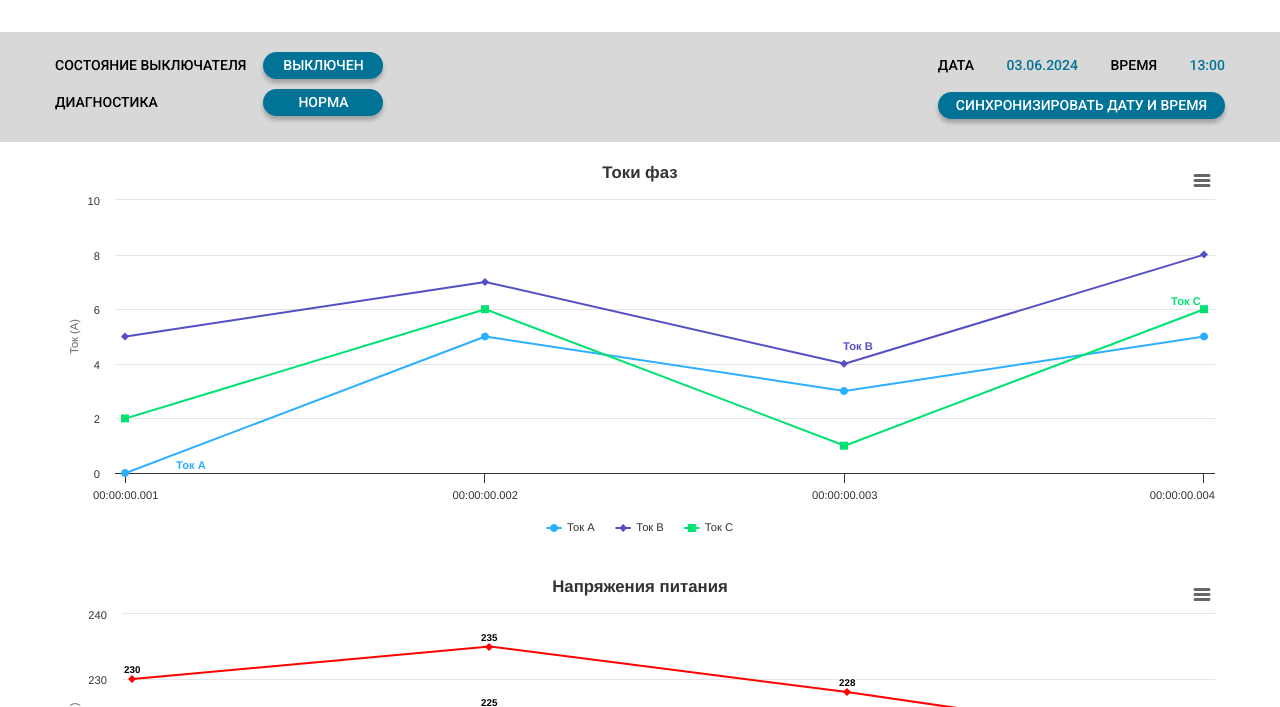
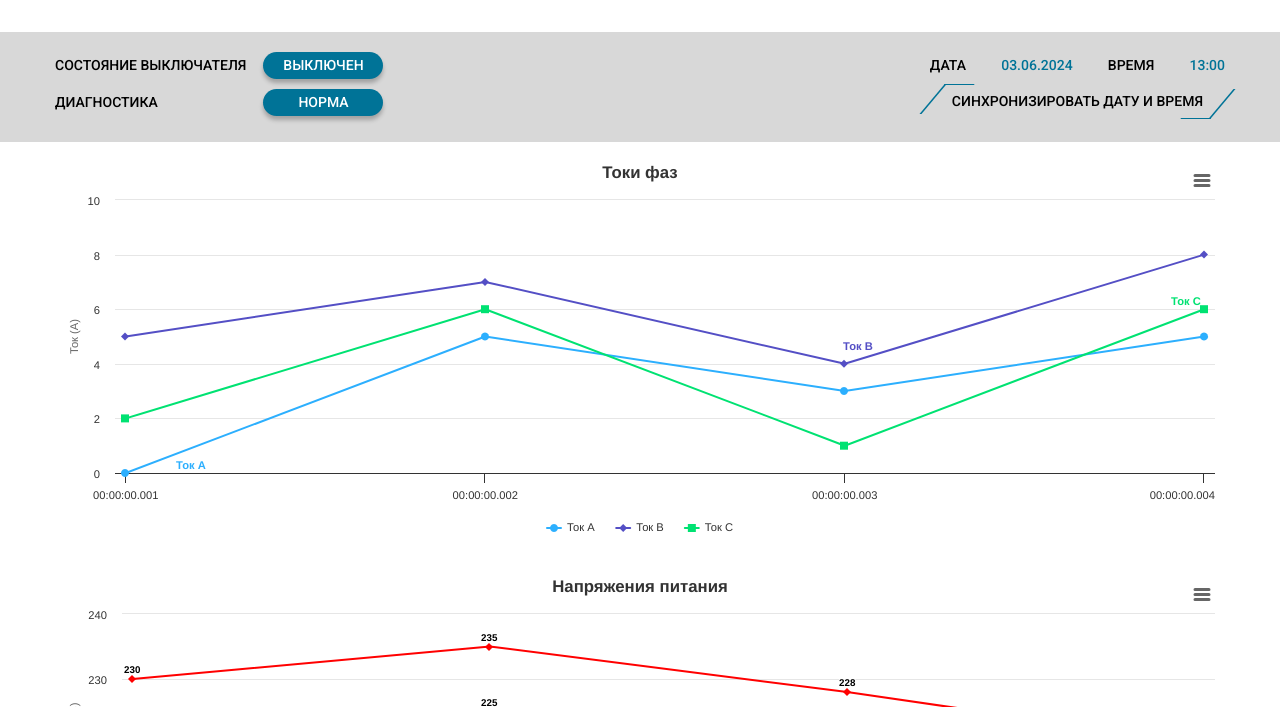
Before and after one commit to Ridikylys/BUVV, a plain HTML site: page index.html in a window 1280 px wide. Shown: the part 93-800 px from the top of the page. Drawn offline with Linux system fonts and the light colour scheme; no server answers; files whose address does not match are found by name.

Commit message:
add new btn

```diff
--- a/#source/scss/style.scss
+++ b/#source/scss/style.scss
@@ -233,7 +233,8 @@ body {
 
 	&__column {
 		display: flex;
-		flex-direction: column;
+    	flex-direction: column;
+    	justify-content: space-between;
 		@media (max-width: 714px) {
 		display: flex;
     	flex-direction: column;
@@ -373,8 +374,92 @@ body {
 	}
 
 }
+.button {
+    //margin: 20px;
+    float: left;
+    position: relative;
+    //font-family: arial;
+    text-transform: uppercase;
+    color: #000000;
+    cursor: pointer;
 
 
+    .label{
+      padding: 10px;
+      display: inline-block;
+    }
+	&.v8{
+
+		&:hover{
+		  .icon{
+			transform: scale(1.1) skew(-40deg, 0deg);
+
+			&:before, &:after{
+			  width: 100%;
+			}
+
+			span {
+			  &:before, &:after {
+				height: 100%;
+			  }
+			}
+		  }
+		}
+
+		.label{
+		  padding: 10px 22px;
+		}
+
+		.icon{
+		  display: block;
+		  position: absolute;
+		  top: 0;
+		  left: 0;
+		  width: 100%;
+		  height: 100%;
+		  transform: skew(-40deg, 0deg);
+		  transition: all 0.5s;
+
+		  &:before, &:after{
+			content: '';
+			height: 1px;
+			width: 30px;
+			position: absolute;
+			display: block;
+			background: #007397;
+			transition: width 0.5s;
+		  }
+		  &:before{
+			left: 0;
+			top: 0;
+		  }
+		  &:after{
+			right: 0;
+			bottom: 0;
+		  }
+		  span{
+
+			&:before, &:after{
+			  content: '';
+			  background: #007397;
+			  position: absolute;
+			  display: block;
+			  width: 2px;
+			  height: 30px;
+			  transition: height 0.5s;
+			}
+			&:before{
+			  left: 0;
+			  top: 0;
+			}
+			&:after{
+			  right: 0;
+			  bottom: 0;
+			}
+		  }
+		}
+	}
+}
 
 /************************************************************
                		 MAIN-BLOCK
--- a/css/pre-style.css
+++ b/css/pre-style.css
@@ -379,6 +379,9 @@ body {
   -webkit-box-direction: normal;
       -ms-flex-direction: column;
           flex-direction: column;
+  -webkit-box-pack: justify;
+      -ms-flex-pack: justify;
+          justify-content: space-between;
 }
 @media (max-width: 714px) {
   .status__column {
@@ -590,6 +593,79 @@ body {
   border-radius: 30px;
   -webkit-box-shadow: 0px 4px 4px 0px rgb(0, 115, 151);
           box-shadow: 0px 4px 4px 0px rgb(0, 115, 151);
+}
+
+.button {
+  float: left;
+  position: relative;
+  text-transform: uppercase;
+  color: #000000;
+  cursor: pointer;
+}
+.button .label {
+  padding: 10px;
+  display: inline-block;
+}
+.button.v8:hover .icon {
+  -webkit-transform: scale(1.1) skew(-40deg, 0deg);
+          transform: scale(1.1) skew(-40deg, 0deg);
+}
+.button.v8:hover .icon:before, .button.v8:hover .icon:after {
+  width: 100%;
+}
+.button.v8:hover .icon span:before, .button.v8:hover .icon span:after {
+  height: 100%;
+}
+.button.v8 .label {
+  padding: 10px 22px;
+}
+.button.v8 .icon {
+  display: block;
+  position: absolute;
+  top: 0;
+  left: 0;
+  width: 100%;
+  height: 100%;
+  -webkit-transform: skew(-40deg, 0deg);
+          transform: skew(-40deg, 0deg);
+  -webkit-transition: all 0.5s;
+  transition: all 0.5s;
+}
+.button.v8 .icon:before, .button.v8 .icon:after {
+  content: "";
+  height: 1px;
+  width: 30px;
+  position: absolute;
+  display: block;
+  background: #007397;
+  -webkit-transition: width 0.5s;
+  transition: width 0.5s;
+}
+.button.v8 .icon:before {
+  left: 0;
+  top: 0;
+}
+.button.v8 .icon:after {
+  right: 0;
+  bottom: 0;
+}
+.button.v8 .icon span:before, .button.v8 .icon span:after {
+  content: "";
+  background: #007397;
+  position: absolute;
+  display: block;
+  width: 2px;
+  height: 30px;
+  -webkit-transition: height 0.5s;
+  transition: height 0.5s;
+}
+.button.v8 .icon span:before {
+  left: 0;
+  top: 0;
+}
+.button.v8 .icon span:after {
+  right: 0;
+  bottom: 0;
 }
 
 /************************************************************
--- a/index.html
+++ b/index.html
@@ -63,9 +63,16 @@
 										<p class="status__column-time-row-TextTime">ВРЕМЯ</p>
 										<p class="status__column-time-row-DataTime">13:00</p>
 									</div>
+									<div class="button v8">
+										<span class="label">СИНХРОНИЗИРОВАТЬ ДАТУ И ВРЕМЯ</span>
+										<span class="icon">
+											<span></span>
+										</span>
+									</div>
+									<!--
 									<div class="status__column-time-btn">
 										<a href="" class="status__column-time-btn-btn">СИНХРОНИЗИРОВАТЬ ДАТУ И ВРЕМЯ</a>
-									</div>
+									</div>-->
 								</div>
 
 							</div>
```
Also changed, not shown: 1 other file.
